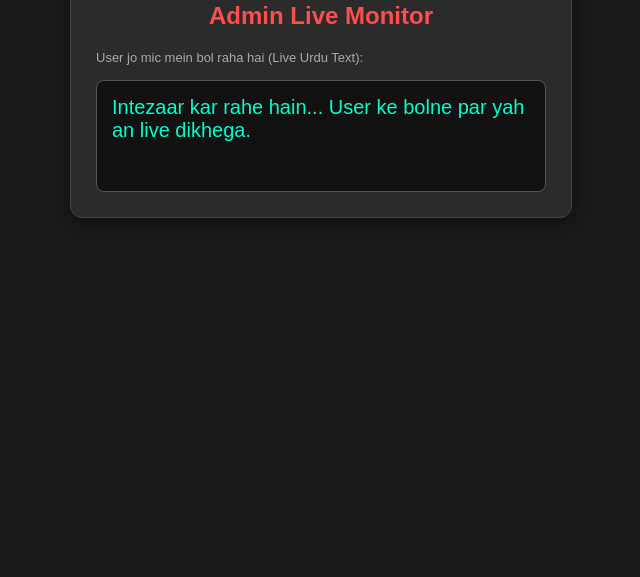
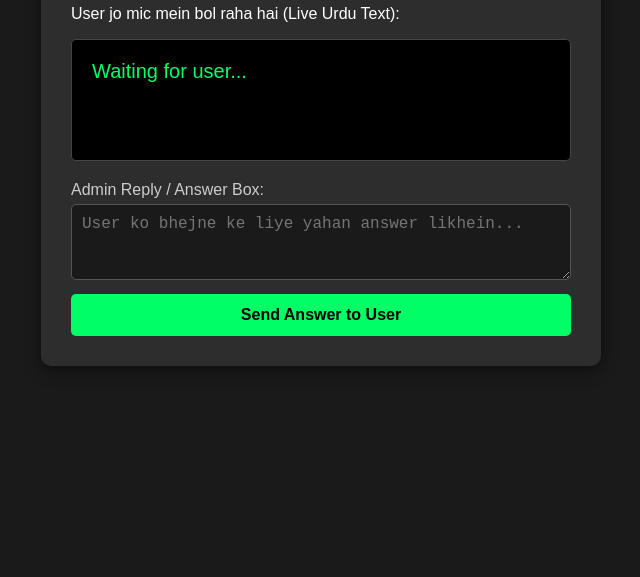
Before and after one commit to Anns799/virtual-tarot, a website: page admin.html in a window 1280 px wide. Shown: the part 303-880 px from the top of the page, without its empty margins (319-959 px from the left). Before the commit the page ends 800 px from the top, so only its background shows below. Drawn offline with Linux system fonts and the light colour scheme; no server answers.

Commit message:
Refactor admin panel HTML structure and scripts

```diff
--- a/admin.html
+++ b/admin.html
@@ -1,81 +1,130 @@
 <!DOCTYPE html>
-<html lang="ur">
+<html lang="en">
 <head>
     <meta charset="UTF-8">
     <meta name="viewport" content="width=device-width, initial-scale=1.0">
-    <title>Virtual Tarot - Admin Panel</title>
+    <title>Admin Live Monitor</title>
     <style>
         body {
             font-family: Arial, sans-serif;
             background-color: #1a1a1a;
             color: white;
+            margin: 0;
+            padding: 40px;
             display: flex;
             justify-content: center;
             align-items: center;
             height: 100vh;
-            margin: 0;
         }
-        .admin-container {
-            background: #2b2b2b;
-            width: 450px;
-            padding: 25px;
-            border-radius: 12px;
-            box-shadow: 0 4px 20px rgba(0,0,0,0.5);
+        .admin-panel {
+            background: #2d2d2d;
+            padding: 30px;
+            border-radius: 10px;
+            box-shadow: 0 4px 15px rgba(0,0,0,0.5);
+            width: 100%;
+            max-width: 500px;
+        }
+        h2 {
+            text-align: center;
+            color: #ff4d4d;
+            margin-bottom: 20px;
+        }
+        .screen {
+            background: #000;
             border: 1px solid #444;
+            padding: 20px;
+            border-radius: 5px;
+            font-size: 20px;
+            color: #00ff66;
+            min-height: 80px;
+            word-break: break-word;
+            margin-bottom: 20px;
         }
-        h2 { color: #ff4d4d; text-align: center; margin-top: 0; }
-        .live-box {
-            background: #111;
-            padding: 15px;
-            border-radius: 8px;
-            min-height: 80px;
+        .form-group {
+            margin-top: 15px;
+        }
+        label {
+            display: block;
+            margin-bottom: 5px;
+            color: #ccc;
+        }
+        textarea {
+            width: 100%;
+            padding: 10px;
+            background: #1a1a1a;
             border: 1px solid #555;
-            font-size: 20px;
-            color: #00ffcc;
-            margin-top: 15px;
-            word-break: break-all;
+            color: white;
+            border-radius: 5px;
+            font-size: 16px;
+            resize: vertical;
+            box-sizing: border-box;
         }
-        .label { font-size: 13px; color: #aaa; margin-top: 15px; display: block; }
+        .btn {
+            width: 100%;
+            background-color: #00ff66;
+            color: black;
+            padding: 12px;
+            border: none;
+            border-radius: 5px;
+            font-size: 16px;
+            font-weight: bold;
+            cursor: pointer;
+            margin-top: 10px;
+        }
+        .btn:hover {
+            background-color: #00cc52;
+        }
     </style>
 </head>
 <body>
 
-    <div class="admin-container">
-        <h2>Admin Live Monitor</h2>
-        <span class="label">User jo mic mein bol raha hai (Live Urdu Text):</span>
-        <div class="live-box" id="liveQuestionDisplay">Intezaar kar rahe hain... User ke bolne par yahan live dikhega.</div>
+<div class="admin-panel">
+    <h2>Admin Live Monitor</h2>
+    <p>User jo mic mein bol raha hai (Live Urdu Text):</p>
+    <div id="liveOutput" class="screen">Waiting for user...</div>
+
+    <div class="form-group">
+        <label>Admin Reply / Answer Box:</label>
+        <textarea id="adminAnswer" rows="3" placeholder="User ko bhejne ke liye yahan answer likhein..."></textarea>
     </div>
+    <button class="btn" onclick="sendReply()">Send Answer to User</button>
+</div>
 
-    <!-- Firebase SDKs (Compat version v9) -->
-    <script src="https://www.gstatic.com/firebasejs/9.22.1/firebase-app-compat.js"></script>
-    <script src="https://www.gstatic.com/firebasejs/9.22.1/firebase-database-compat.js"></script>
+<!-- Firebase SDKs -->
+<script type="module">
+    import { initializeApp } from "https://www.gstatic.com/firebasejs/10.8.0/firebase-app.js";
+    import { getDatabase, ref, onValue, set } from "https://www.gstatic.com/firebasejs/10.8.0/firebase-database.js";
 
-    <script>
-        const firebaseConfig = {
-            apiKey: "AIzaSyAemDpPPNGO__dTh8-InzNa38WokRCz9g",
-            authDomain: "virtual-tarot-b76aa.firebaseapp.com",
-            databaseURL: "https://virtual-tarot-b76aa-default-rtdb.firebaseio.com",
-            projectId: "virtual-tarot-b76aa",
-            storageBucket: "virtual-tarot-b76aa.firebasestorage.app",
-            messagingSenderId: "125719219889",
-            appId: "1:125719219889:web:059d98a5e8ed2e91f75c90",
-            measurementId: "G-E4399ZE0L0"
-        };
+    const firebaseConfig = {
+      databaseURL: "https://virtual-tarot-b76aa-default-rtdb.firebaseio.com"
+    };
 
-        firebase.initializeApp(firebaseConfig);
-        const db = firebase.database();
+    const app = initializeApp(firebaseConfig);
+    const db = getDatabase(app);
 
-        const liveDisplay = document.getElementById('liveQuestionDisplay');
+    // Realtime live text sunna jo user bol raha hai
+    const liveOutput = document.getElementById('liveOutput');
+    onValue(ref(db, 'liveData/currentText'), (snapshot) => {
+        const text = snapshot.val();
+        if (text) {
+            liveOutput.innerText = text;
+        } else {
+            liveOutput.innerText = "Waiting for user...";
+        }
+    });
 
-        // Firebase Realtime Database se live sunna
-        db.ref('liveQuestion').on('value', (snapshot) => {
-            const data = snapshot.val();
-            if (data && data.text) {
-                liveDisplay.innerText = data.text;
-            } else {
-                liveDisplay.innerText = "Kuch nahi bola abhi...";
-            }
+    // Admin ka answer user tak bhejne ka function
+    window.sendReply = function() {
+        const answerText = document.getElementById('adminAnswer').value;
+        set(ref(db, 'liveData/adminReply'), answerText)
+        .then(() => {
+            alert("Answer sent successfully to user page!");
+        })
+        .catch((error) => {
+            alert("Error sending answer: " + error.message);
         });
-    </script>
+    };
+</script>
+
 </body>
 </html>
```
